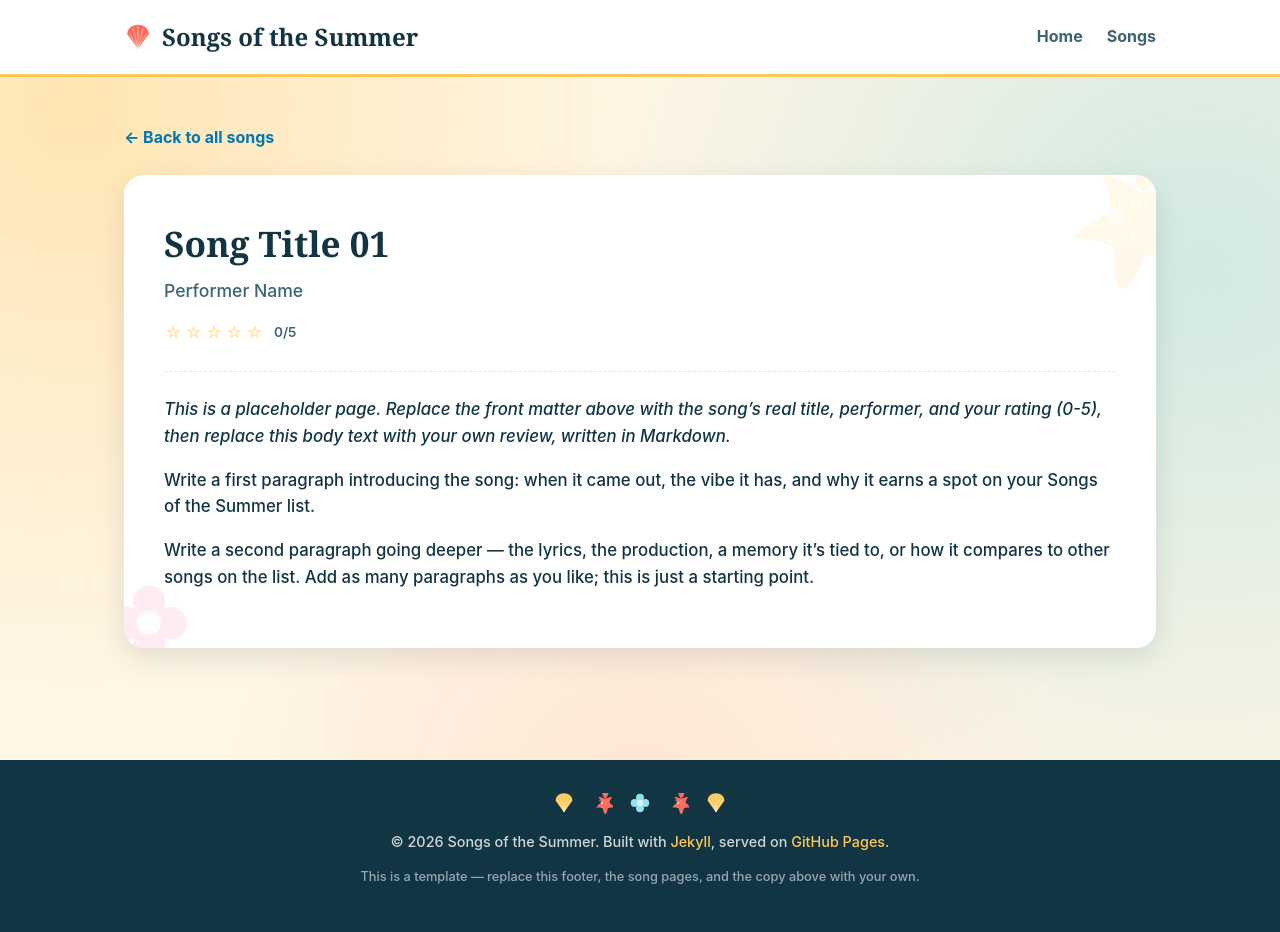
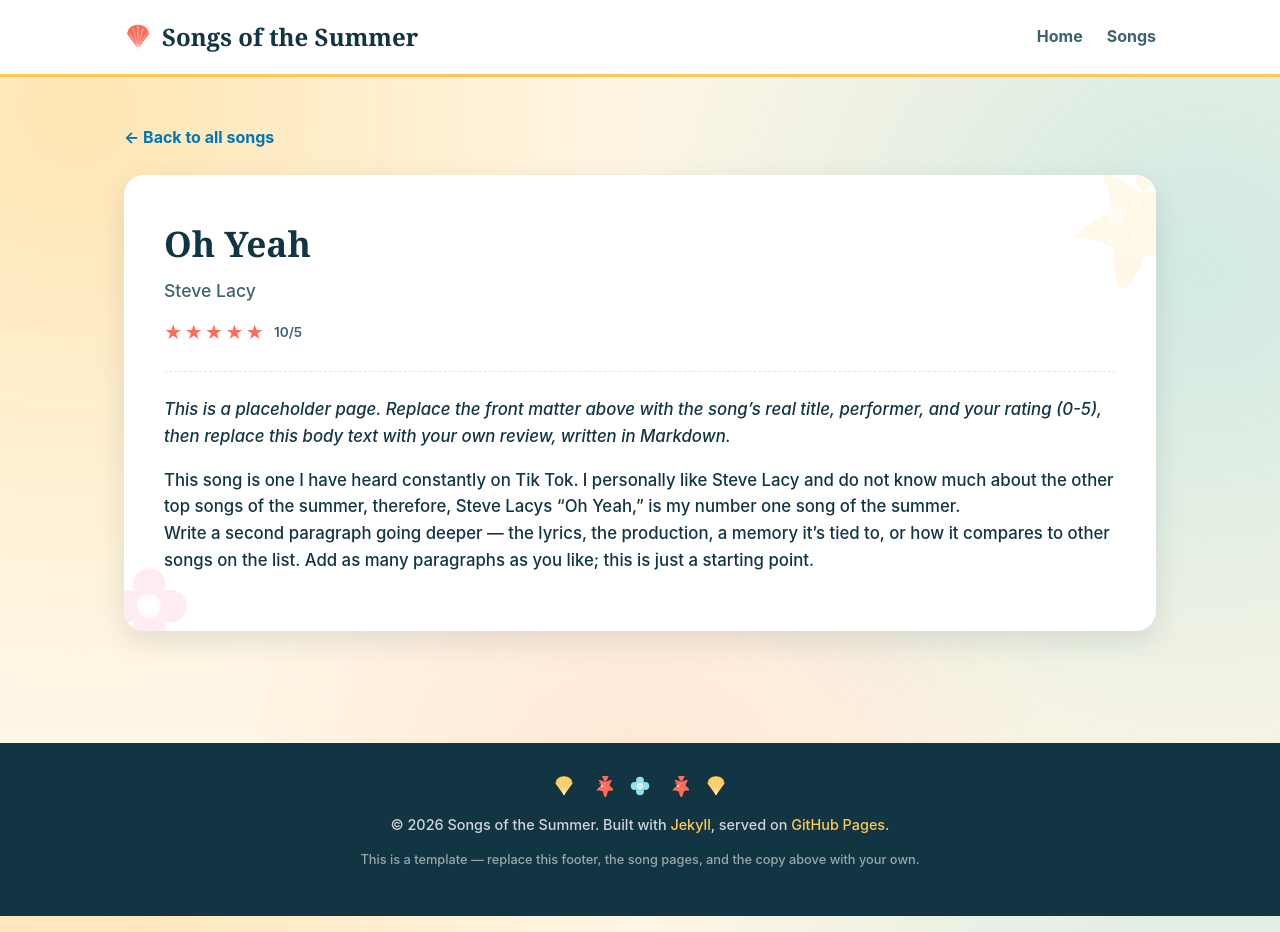
Before and after one commit to reidl04/songsofthesummer26, a Jekyll site: the page built from _songs/song-01.md, in a window 1280 px wide. Built offline with Jekyll 4.4.1, drawn with Linux system fonts in a browser that asks for light colours.

Commit message:
I changed my number one song spot
Updated song details including title, performer, and rating.

```diff
--- a/_songs/song-01.md
+++ b/_songs/song-01.md
@@ -1,17 +1,15 @@
 ---
 song_number: 1
-title: "Song Title 01"
-performer: "Performer Name"
-rating: 0
+title: "Oh Yeah"
+performer: "Steve Lacy"
+rating: 10
 ---
 
 _This is a placeholder page. Replace the front matter above with the song's real
 title, performer, and your rating (0-5), then replace this body text with your
 own review, written in Markdown._
 
-Write a first paragraph introducing the song: when it came out, the vibe it
-has, and why it earns a spot on your Songs of the Summer list.
-
+This song is one I have heard constantly on Tik Tok. I personally like Steve Lacy and do not know much about the other top songs of the summer, therefore, Steve Lacys "Oh Yeah," is my number one song of the summer.
 Write a second paragraph going deeper &mdash; the lyrics, the production, a
 memory it's tied to, or how it compares to other songs on the list. Add as
 many paragraphs as you like; this is just a starting point.
```
